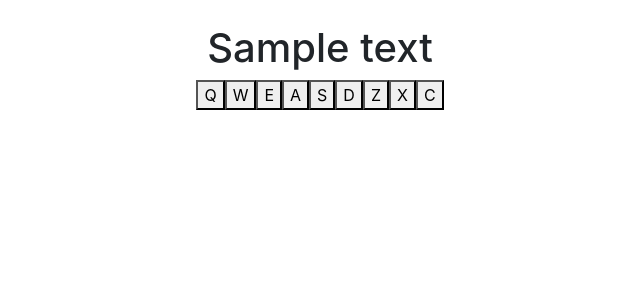
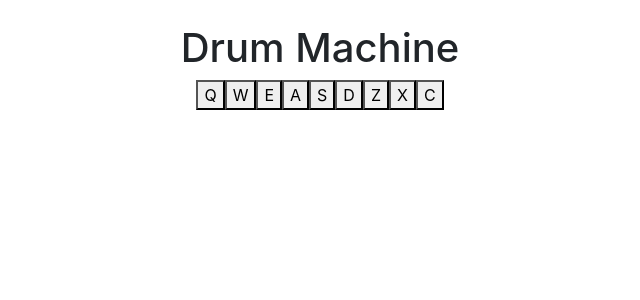
Before and after one commit to MorganS39/FEDL-projects, a React (Create React App) app in the folder drum/: page / in a window 1280 px wide. Shown: the top 300 px of the page, without its empty margins (320-960 px from the left). Built offline with nearby package versions, Linux system fonts and the light colour scheme; the HTML template or start-up script is replaced by a standard one.

Commit message:
passed 5 tests, working on onClick function

```diff
--- a/drum/src/App.js
+++ b/drum/src/App.js
@@ -18,7 +18,7 @@ render() {
               <div className="col text-center">
                 <div id="display">
                   <h1>
-                    Sample text
+                    Drum Machine
                   </h1>
                   <div className="keypad">
                     <button className="drum-pad" id="qAudio">
```
